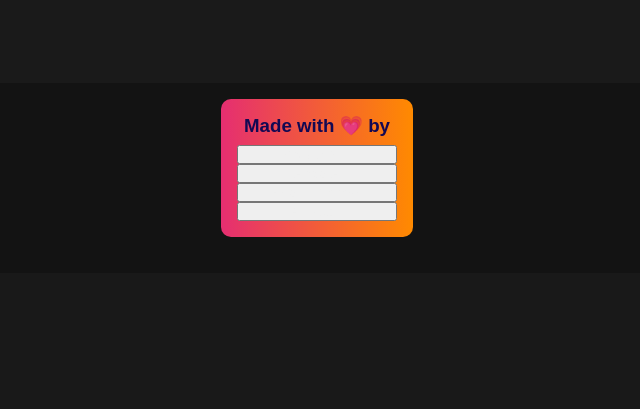
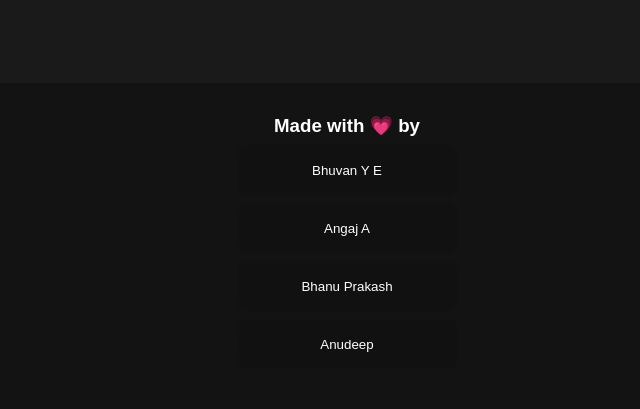
Before and after one commit to Anudeep-313/mini-project, a PHP site: page / in a window 1280 px wide. Shown: the part 3576-3985 px from the top of the page, without its empty margins (323-963 px from the left). Before the commit the page ends 3813 px from the top, so only its background shows below. Run offline with PHP 8.4, Linux system fonts and the light colour scheme; some libraries are stand-ins or nearby versions.

Commit message:
Update index.css

```diff
--- a/src/styles/index.css
+++ b/src/styles/index.css
@@ -487,7 +487,10 @@ body::-webkit-scrollbar-thumb {
     margin: 2.5rem 0;
   }
 }
+
 /* Footer CSS */
+
+
 .footer__container {
   background-color: #131313;
   padding: 1rem 0;
@@ -506,17 +509,7 @@ body::-webkit-scrollbar-thumb {
 }
 
 .footer__link--wrapper {
-  margin-bottom: 20px;
-  background: linear-gradient(-90deg,#ff8a00,#e52e71);
-  border-radius: 10px;
   display: flex;
-  transition: background .5s ease-in-out, transform 0.3s ease-in-out, border-radius 0.3s ease-in-out;
-}
-
-.footer__link--wrapper:hover{
-  background: linear-gradient(180deg,#ff8a00,#e52e71);
-  border-radius: 2px;
-  transform: skew(4deg, 8deg);
 }
 
 .footer__link--items {
@@ -531,32 +524,80 @@ body::-webkit-scrollbar-thumb {
 
 .footer__link--items h3 {
   margin-bottom: 8px;
-  color: #130953;
+  color: #fff;
 }
 
 .footer__link--items a {
-    transform:scale(1);
-    color: #efefef;
-    transition: color .2s ease-in-out, transform 0.3s ease-in-out;
+  color: #fff;
+  text-decoration: none;
+  margin: 0 20px;
+  margin-bottom: 0.5rem;
+  transition: 0.3 ease-out;
 }
 
 .footer__link--items a:hover {
+  color: #adabae;
+  transition: 0.3 ease-out;
+}
+.glow-on-hover {
+  width: 220px;
+  height: 50px;
+  border: none;
+  outline: none;
+  color: #fff;
+  background: #111;
+  cursor: pointer;
+  position: relative;
+  z-index: 0;
+  border-radius: 10px;
+  margin-bottom: 0.5rem;
+}
 
-  animation: footer__link__animation 0.5s ease;
-  color: #ff566b;
-  background-color: white;
-  border: none;
+.glow-on-hover:before {
+  content: '';
+  background: linear-gradient(45deg, #ff0000, #ff7300, #fffb00, #48ff00, #00ffd5, #002bff, #7a00ff, #ff00c8, #ff0000);
+  position: absolute;
+  top: -2px;
+  left:-2px;
+  background-size: 400%;
+  z-index: -1;
+  filter: blur(5px);
+  width: calc(100% + 4px);
+  height: calc(100% + 4px);
+  animation: glowing 20s linear infinite;
+  opacity: 0;
+  transition: opacity .3s ease-in-out;
+  border-radius: 10px;
+}
 
+.glow-on-hover:active {
+  color: #000
+}
 
-@keyframes footer__link__animation {
-  0% {
-    background-color: #ad307f;
-  }
-  100% {
-    color: #ff566b;
-    background-color: white;
-    border: none;
-  }
+.glow-on-hover:active:after {
+  background: transparent;
+}
+
+.glow-on-hover:hover:before {
+  opacity: 1;
+}
+
+.glow-on-hover:after {
+  z-index: -1;
+  content: '';
+  position: absolute;
+  width: 100%;
+  height: 100%;
+  background: #111;
+  left: 0;
+  top: 0;
+  border-radius: 10px;
+}
+
+@keyframes glowing {
+  0% { background-position: 0 0; }
+  50% { background-position: 400% 0; }
+  100% { background-position: 0 0; }
 }
 
 @media screen and (max-width: 820px) {
```
